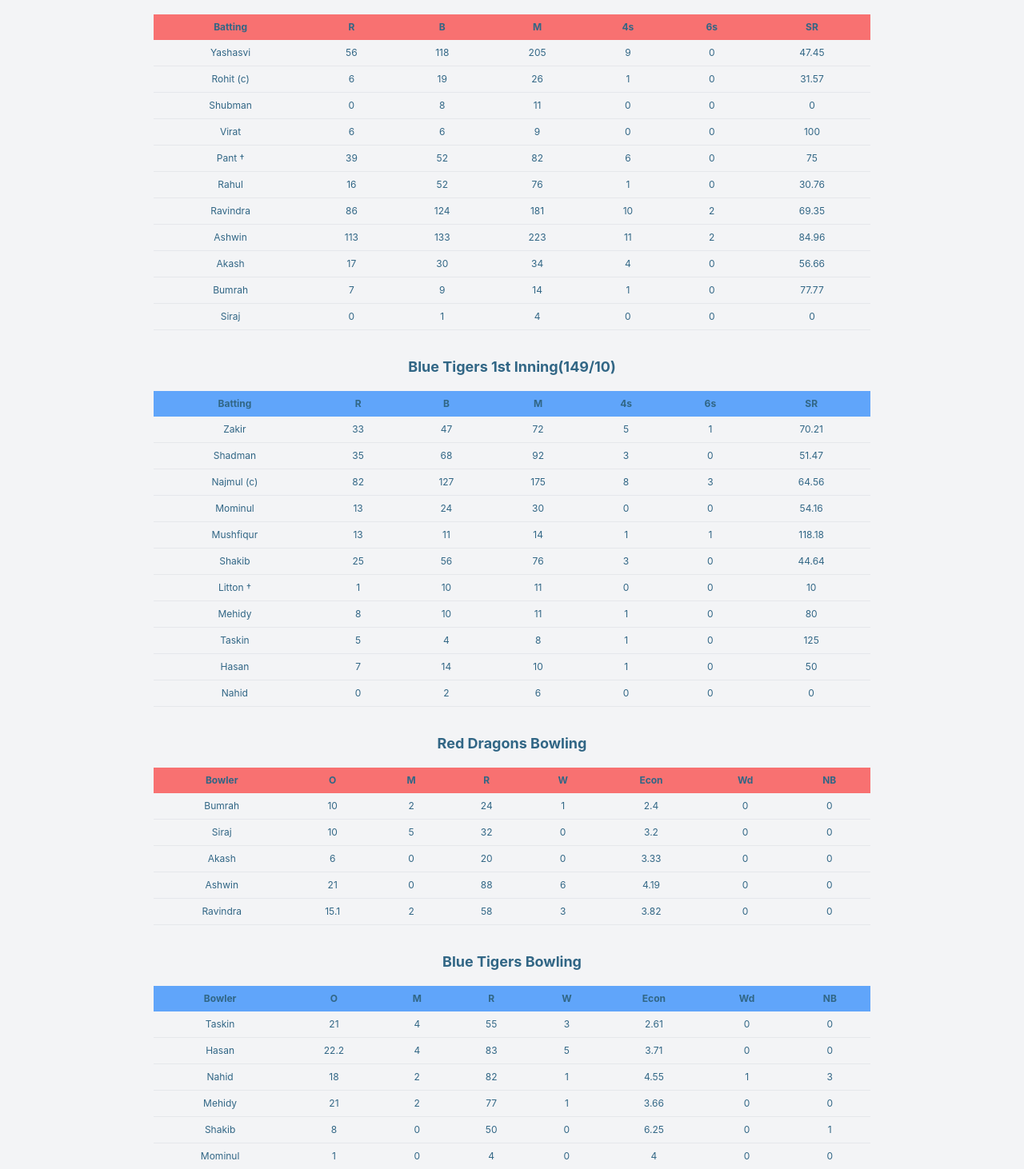
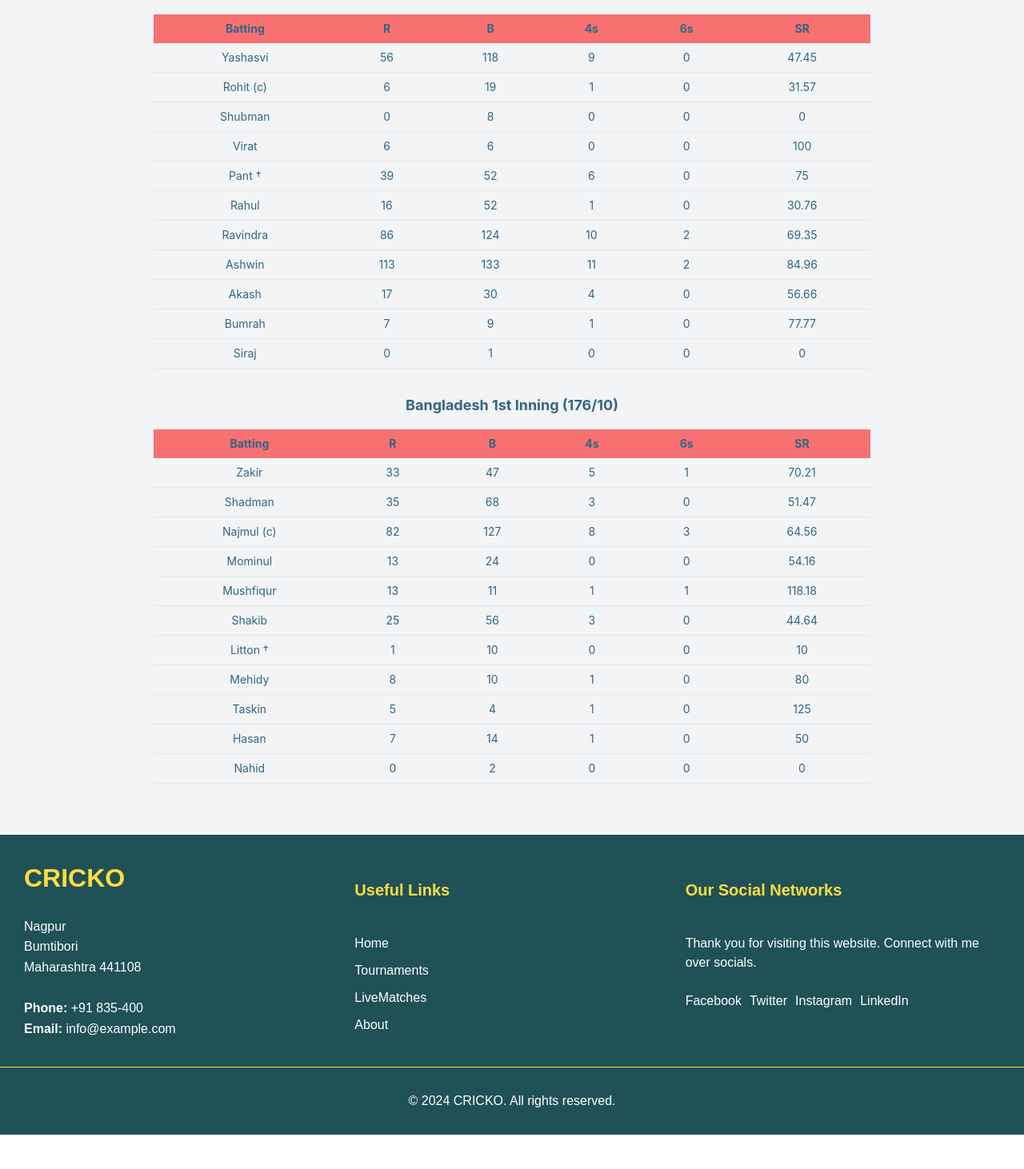
Before and after one commit to hardikh05/CrickO, a React (Create React App) app: page /client in a window 1280 px wide. Shown: the part 228-1690 px from the top of the page at 80% size. After the commit the page ends 1647 px from the top, so only its background shows below. Built offline with nearby package versions, Linux system fonts and the light colour scheme.

Commit message:
Update clientPanel.js

```diff
--- a/src/components/Pages/clientPanel.js
+++ b/src/components/Pages/clientPanel.js
@@ -1,172 +1,111 @@
 import React from 'react';
 
 const batsmanDataIndia = [
-  { name: 'Yashasvi ', runs: 56, balls: 118, minutes: 205, fours: 9, sixes: 0, strikeRate: 47.45 },
+  { name: 'Yashasvi', runs: 56, balls: 118, minutes: 205, fours: 9, sixes: 0, strikeRate: 47.45 },
   { name: 'Rohit  (c)', runs: 6, balls: 19, minutes: 26, fours: 1, sixes: 0, strikeRate: 31.57 },
   { name: 'Shubman ', runs: 0, balls: 8, minutes: 11, fours: 0, sixes: 0, strikeRate: 0.00 },
   { name: 'Virat ', runs: 6, balls: 6, minutes: 9, fours: 0, sixes: 0, strikeRate: 100.00 },
-  { name: ' Pant †', runs: 39, balls: 52, minutes: 82, fours: 6, sixes: 0, strikeRate: 75.00 },
-  { name: ' Rahul', runs: 16, balls: 52, minutes: 76, fours: 1, sixes: 0, strikeRate: 30.76 },
+  { name: 'Pant †', runs: 39, balls: 52, minutes: 82, fours: 6, sixes: 0, strikeRate: 75.00 },
+  { name: 'Rahul', runs: 16, balls: 52, minutes: 76, fours: 1, sixes: 0, strikeRate: 30.76 },
   { name: 'Ravindra ', runs: 86, balls: 124, minutes: 181, fours: 10, sixes: 2, strikeRate: 69.35 },
   { name: 'Ashwin', runs: 113, balls: 133, minutes: 223, fours: 11, sixes: 2, strikeRate: 84.96 },
   { name: 'Akash ', runs: 17, balls: 30, minutes: 34, fours: 4, sixes: 0, strikeRate: 56.66 },
-  { name: ' Bumrah', runs: 7, balls: 9, minutes: 14, fours: 1, sixes: 0, strikeRate: 77.77 },
-  { name: ' Siraj', runs: 0, balls: 1, minutes: 4, fours: 0, sixes: 0, strikeRate: 0.00 }
+  { name: 'Bumrah', runs: 7, balls: 9, minutes: 14, fours: 1, sixes: 0, strikeRate: 77.77 },
+  { name: 'Siraj', runs: 0, balls: 1, minutes: 4, fours: 0, sixes: 0, strikeRate: 0.00 }
 ];
 
 const bowlerDataIndia = [
-  { name: ' Bumrah', overs: 10, maidens: 2, runsGiven: 24, wickets: 1, econ: 2.40, wides: 0, noBalls: 0 },
-  { name: ' Siraj', overs: 10, maidens: 5, runsGiven: 32, wickets: 0, econ: 3.20, wides: 0, noBalls: 0 },
-  { name: 'Akash ', overs: 6, maidens: 0, runsGiven: 20, wickets: 0, econ: 3.33, wides: 0, noBalls: 0 },
-  { name: ' Ashwin', overs: 21, maidens: 0, runsGiven: 88, wickets: 6, econ: 4.19, wides: 0, noBalls: 0 },
-  { name: 'Ravindra ', overs: 15.1, maidens: 2, runsGiven: 58, wickets: 3, econ: 3.82, wides: 0, noBalls: 0 }
+  { name: 'Bumrah', overs: 10, maidens: 2, runsGiven: 24, wickets: 1, econ: 2.40, wides: 0, noBalls: 0 },
+  { name: 'Siraj', overs: 10, maidens: 5, runsGiven: 32, wickets: 0, econ: 3.20, wides: 0, noBalls: 0 },
+  { name: 'Akash', overs: 6, maidens: 0, runsGiven: 20, wickets: 0, econ: 3.33, wides: 0, noBalls: 0 },
+  { name: 'Ashwin', overs: 21, maidens: 0, runsGiven: 88, wickets: 6, econ: 4.19, wides: 0, noBalls: 0 },
+  { name: 'Ravindra', overs: 15.1, maidens: 2, runsGiven: 58, wickets: 3, econ: 3.82, wides: 0, noBalls: 0 }
 ];
 
 const bowlerDataBangladesh = [
-  { name: 'Taskin ', overs: 21, maidens: 4, runsGiven: 55, wickets: 3, econ: 2.61, wides: 0, noBalls: 0 },
-  { name: 'Hasan ', overs: 22.2, maidens: 4, runsGiven: 83, wickets: 5, econ: 3.71, wides: 0, noBalls: 0 },
-  { name: 'Nahid ', overs: 18, maidens: 2, runsGiven: 82, wickets: 1, econ: 4.55, wides: 1, noBalls: 3 },
-  { name: 'Mehidy ', overs: 21, maidens: 2, runsGiven: 77, wickets: 1, econ: 3.66, wides: 0, noBalls: 0 },
-  { name: 'Shakib ', overs: 8, maidens: 0, runsGiven: 50, wickets: 0, econ: 6.25, wides: 0, noBalls: 1 },
-  { name: 'Mominul ', overs: 1, maidens: 0, runsGiven: 4, wickets: 0, econ: 4.00, wides: 0, noBalls: 0 }
+  { name: 'Taskin', overs: 21, maidens: 4, runsGiven: 55, wickets: 3, econ: 2.61, wides: 0, noBalls: 0 },
+  { name: 'Hasan', overs: 22.2, maidens: 4, runsGiven: 83, wickets: 5, econ: 3.71, wides: 0, noBalls: 0 },
+  { name: 'Nahid', overs: 18, maidens: 2, runsGiven: 82, wickets: 1, econ: 4.55, wides: 1, noBalls: 3 },
+  { name: 'Mehidy', overs: 21, maidens: 2, runsGiven: 77, wickets: 1, econ: 3.66, wides: 0, noBalls: 0 },
+  { name: 'Shakib', overs: 8, maidens: 0, runsGiven: 50, wickets: 0, econ: 6.25, wides: 0, noBalls: 1 },
+  { name: 'Mominul', overs: 1, maidens: 0, runsGiven: 4, wickets: 0, econ: 4.00, wides: 0, noBalls: 0 }
 ];
 
 const batsmanDataBangladesh = [
-  { name: 'Zakir ', runs: 33, balls: 47, minutes: 72, fours: 5, sixes: 1, strikeRate: 70.21 },
-  { name: 'Shadman ', runs: 35, balls: 68, minutes: 92, fours: 3, sixes: 0, strikeRate: 51.47 },
+  { name: 'Zakir', runs: 33, balls: 47, minutes: 72, fours: 5, sixes: 1, strikeRate: 70.21 },
+  { name: 'Shadman', runs: 35, balls: 68, minutes: 92, fours: 3, sixes: 0, strikeRate: 51.47 },
   { name: 'Najmul  (c)', runs: 82, balls: 127, minutes: 175, fours: 8, sixes: 3, strikeRate: 64.56 },
-  { name: 'Mominul ', runs: 13, balls: 24, minutes: 30, fours: 0, sixes: 0, strikeRate: 54.16 },
-  { name: 'Mushfiqur ', runs: 13, balls: 11, minutes: 14, fours: 1, sixes: 1, strikeRate: 118.18 },
-  { name: 'Shakib ', runs: 25, balls: 56, minutes: 76, fours: 3, sixes: 0, strikeRate: 44.64 },
+  { name: 'Mominul', runs: 13, balls: 24, minutes: 30, fours: 0, sixes: 0, strikeRate: 54.16 },
+  { name: 'Mushfiqur', runs: 13, balls: 11, minutes: 14, fours: 1, sixes: 1, strikeRate: 118.18 },
+  { name: 'Shakib', runs: 25, balls: 56, minutes: 76, fours: 3, sixes: 0, strikeRate: 44.64 },
   { name: 'Litton  †', runs: 1, balls: 10, minutes: 11, fours: 0, sixes: 0, strikeRate: 10.00 },
-  { name: 'Mehidy ', runs: 8, balls: 10, minutes: 11, fours: 1, sixes: 0, strikeRate: 80.00 },
-  { name: 'Taskin ', runs: 5, balls: 4, minutes: 8, fours: 1, sixes: 0, strikeRate: 125.00 },
-  { name: 'Hasan ', runs: 7, balls: 14, minutes: 10, fours: 1, sixes: 0, strikeRate: 50.00 },
-  { name: 'Nahid ', runs: 0, balls: 2, minutes: 6, fours: 0, sixes: 0, strikeRate: 0.00 }
+  { name: 'Mehidy', runs: 8, balls: 10, minutes: 11, fours: 1, sixes: 0, strikeRate: 80.00 },
+  { name: 'Taskin', runs: 5, balls: 4, minutes: 8, fours: 1, sixes: 0, strikeRate: 125.00 },
+  { name: 'Hasan', runs: 7, balls: 14, minutes: 10, fours: 1, sixes: 0, strikeRate: 50.00 },
+  { name: 'Nahid', runs: 0, balls: 2, minutes: 6, fours: 0, sixes: 0, strikeRate: 0.00 }
 ];
 
 export default function ClientPanel() {
   return (
-    <div className="min-h-screen bg-gray-100 p-8 text-sm">
-      <h1 className="text-2xl font-bold mb-8">Test Cricket Live Score</h1>
+    <div className="min-h-screen bg-gray-100 p-4 md:p-8 text-sm">
+      <h1 className="text-xl md:text-2xl font-bold mb-4 md:mb-8">Test Cricket Live Score</h1>
 
-      <div className="max-w-4xl mx-auto">
-        <h2 className="font-bold text-lg mb-4">Red Dragons 1st Inning (376/10)</h2>
-        <table className="table-auto w-full mb-8 text-xs">
+      <div className="max-w-full md:max-w-4xl mx-auto">
+        <h2 className="font-bold text-base md:text-lg mb-2 md:mb-4">Red Dragons 1st Inning (376/10)</h2>
+        <div className="overflow-x-auto">
+          <table className="table-auto w-full mb-4 md:mb-8 text-xs md:text-sm">
             <thead>
               <tr className="bg-red-400">
-              <th className="px-4 py-2">Batting</th>
-              <th className="px-4 py-2">R</th>
-              <th className="px-4 py-2">B</th>
-              <th className="px-4 py-2">M</th>
-              <th className="px-4 py-2">4s</th>
-              <th className="px-4 py-2">6s</th>
-              <th className="px-4 py-2">SR</th>
+                <th className="px-2 md:px-4 py-2">Batting</th>
+                <th className="px-2 md:px-4 py-2">R</th>
+                <th className="px-2 md:px-4 py-2">B</th>
+                <th className="px-2 md:px-4 py-2">4s</th>
+                <th className="px-2 md:px-4 py-2">6s</th>
+                <th className="px-2 md:px-4 py-2">SR</th>
               </tr>
             </thead>
             <tbody>
               {batsmanDataIndia.map((batsman, index) => (
                 <tr key={index} className="border-b">
-                <td className="px-4 py-2">{batsman.name}</td>
-                <td className="px-4 py-2">{batsman.runs}</td>
-                <td className="px-4 py-2">{batsman.balls}</td>
-                <td className="px-4 py-2">{batsman.minutes}</td>
-                <td className="px-4 py-2">{batsman.fours}</td>
-                <td className="px-4 py-2">{batsman.sixes}</td>
-                <td className="px-4 py-2">{batsman.strikeRate}</td>
+                  <td className="px-2 md:px-4 py-2">{batsman.name}</td>
+                  <td className="px-2 md:px-4 py-2">{batsman.runs}</td>
+                  <td className="px-2 md:px-4 py-2">{batsman.balls}</td>
+                  <td className="px-2 md:px-4 py-2">{batsman.fours}</td>
+                  <td className="px-2 md:px-4 py-2">{batsman.sixes}</td>
+                  <td className="px-2 md:px-4 py-2">{batsman.strikeRate}</td>
                 </tr>
               ))}
             </tbody>
           </table>
+        </div>
 
-        <h2 className="font-bold text-lg mb-4">Blue Tigers 1st Inning(149/10)</h2>
-        <table className="table-auto w-full mb-8 text-xs">
+        <h2 className="font-bold text-base md:text-lg mb-2 md:mb-4">Bangladesh 1st Inning (176/10)</h2>
+        <div className="overflow-x-auto">
+          <table className="table-auto w-full mb-4 md:mb-8 text-xs md:text-sm">
             <thead>
-            <tr className="bg-blue-400">
-              <th className="px-4 py-2">Batting</th>
-              <th className="px-4 py-2">R</th>
-              <th className="px-4 py-2">B</th>
-              <th className="px-4 py-2">M</th>
-              <th className="px-4 py-2">4s</th>
-              <th className="px-4 py-2">6s</th>
-              <th className="px-4 py-2">SR</th>
+              <tr className="bg-red-400">
+                <th className="px-2 md:px-4 py-2">Batting</th>
+                <th className="px-2 md:px-4 py-2">R</th>
+                <th className="px-2 md:px-4 py-2">B</th>
+                <th className="px-2 md:px-4 py-2">4s</th>
+                <th className="px-2 md:px-4 py-2">6s</th>
+                <th className="px-2 md:px-4 py-2">SR</th>
               </tr>
             </thead>
             <tbody>
               {batsmanDataBangladesh.map((batsman, index) => (
                 <tr key={index} className="border-b">
-                <td className="px-4 py-2">{batsman.name}</td>
-                <td className="px-4 py-2">{batsman.runs}</td>
-                <td className="px-4 py-2">{batsman.balls}</td>
-                <td className="px-4 py-2">{batsman.minutes}</td>
-                <td className="px-4 py-2">{batsman.fours}</td>
-                <td className="px-4 py-2">{batsman.sixes}</td>
-                <td className="px-4 py-2">{batsman.strikeRate}</td>
+                  <td className="px-2 md:px-4 py-2">{batsman.name}</td>
+                  <td className="px-2 md:px-4 py-2">{batsman.runs}</td>
+                  <td className="px-2 md:px-4 py-2">{batsman.balls}</td>
+                  <td className="px-2 md:px-4 py-2">{batsman.fours}</td>
+                  <td className="px-2 md:px-4 py-2">{batsman.sixes}</td>
+                  <td className="px-2 md:px-4 py-2">{batsman.strikeRate}</td>
                 </tr>
               ))}
             </tbody>
           </table>
-
-        <h2 className="font-bold text-lg mb-4">Red Dragons Bowling</h2>
-        <table className="table-auto w-full mb-8 text-xs">
-          <thead>
-            <tr className="bg-red-400">
-              <th className="px-4 py-2">Bowler</th>
-              <th className="px-4 py-2">O</th>
-              <th className="px-4 py-2">M</th>
-              <th className="px-4 py-2">R</th>
-              <th className="px-4 py-2">W</th>
-              <th className="px-4 py-2">Econ</th>
-              <th className="px-4 py-2">Wd</th>
-              <th className="px-4 py-2">NB</th>
-            </tr>
-          </thead>
-          <tbody>
-            {bowlerDataIndia.map((bowler, index) => (
-              <tr key={index} className="border-b">
-                <td className="px-4 py-2">{bowler.name}</td>
-                <td className="px-4 py-2">{bowler.overs}</td>
-                <td className="px-4 py-2">{bowler.maidens}</td>
-                <td className="px-4 py-2">{bowler.runsGiven}</td>
-                <td className="px-4 py-2">{bowler.wickets}</td>
-                <td className="px-4 py-2">{bowler.econ}</td>
-                <td className="px-4 py-2">{bowler.wides}</td>
-                <td className="px-4 py-2">{bowler.noBalls}</td>
-              </tr>
-            ))}
-          </tbody>
-        </table>
-
-        <h2 className="font-bold text-lg mb-4">Blue Tigers Bowling</h2>
-        <table className="table-auto w-full mb-8 text-xs">
-          <thead>
-            <tr className="bg-blue-400">
-              <th className="px-4 py-2">Bowler</th>
-              <th className="px-4 py-2">O</th>
-              <th className="px-4 py-2">M</th>
-              <th className="px-4 py-2">R</th>
-              <th className="px-4 py-2">W</th>
-              <th className="px-4 py-2">Econ</th>
-              <th className="px-4 py-2">Wd</th>
-              <th className="px-4 py-2">NB</th>
-            </tr>
-          </thead>
-          <tbody>
-            {bowlerDataBangladesh.map((bowler, index) => (
-              <tr key={index} className="border-b">
-                <td className="px-4 py-2">{bowler.name}</td>
-                <td className="px-4 py-2">{bowler.overs}</td>
-                <td className="px-4 py-2">{bowler.maidens}</td>
-                <td className="px-4 py-2">{bowler.runsGiven}</td>
-                <td className="px-4 py-2">{bowler.wickets}</td>
-                <td className="px-4 py-2">{bowler.econ}</td>
-                <td className="px-4 py-2">{bowler.wides}</td>
-                <td className="px-4 py-2">{bowler.noBalls}</td>
-              </tr>
-            ))}
-          </tbody>
-        </table>
-        <h2 className='font-bold'>Red Dragons lead by 227 Runs</h2>
+        </div>
       </div>
     </div>
   );
```
Lines whose indentation alone changed are shown as unchanged.
